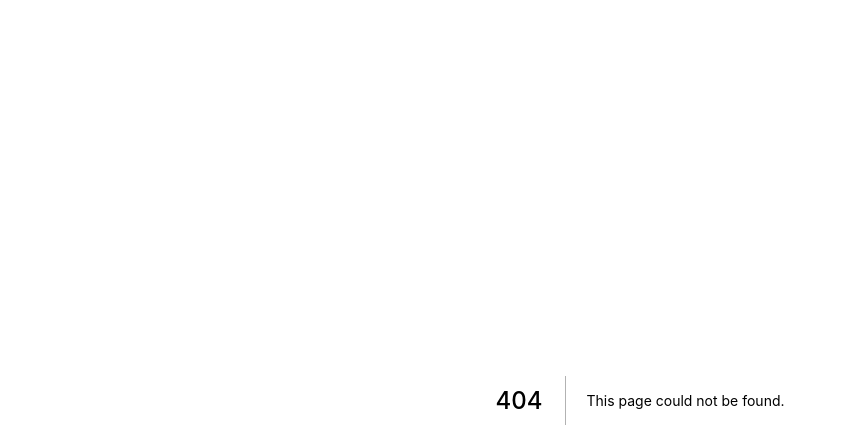
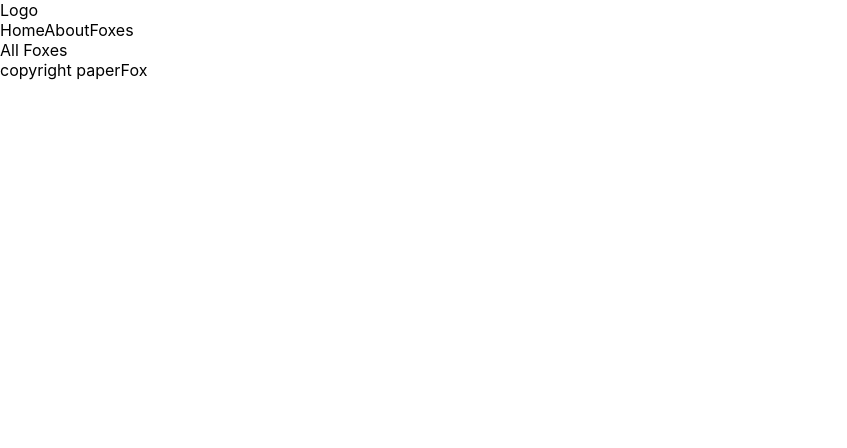
Before and after one commit to DusanVulic/NEXT-js-simple-web-page, a Next.js app: page /foxes in a window 1280 px wide. Before the commit this address had no page. Shown: the top 448 px of the page, without its empty margins (0-847 px from the left). Built offline with nearby package versions, Linux system fonts and the light colour scheme.

Commit message:
layout component

```diff
--- /dev/null
+++ b/components/Layout.js
@@ -0,0 +1,15 @@
+import React from "react";
+import Footer from "./Footer";
+import Navbar from "./Navbar";
+
+const Layout = ({ children }) => {
+  return (
+    <div className="content">
+      <Navbar />
+      {children}
+      <Footer />
+    </div>
+  );
+};
+
+export default Layout;
--- a/components/Navbar.js
+++ b/components/Navbar.js
@@ -1,12 +1,21 @@
 import React from "react";
+
+//import Link from next
+import Link from "next/link";
 
 const Navbar = () => {
   return (
     <nav>
       <div className="logo">Logo</div>
-      <a>Home</a>
-      <a>About</a>
-      <a>Fox listing</a>
+      <Link href="/">
+        <a>Home</a>
+      </Link>
+      <Link href="/about">
+        <a>About</a>
+      </Link>
+      <Link href="/foxes">
+        <a>Foxes</a>
+      </Link>
     </nav>
   );
 };
--- a/pages/_app.js
+++ b/pages/_app.js
@@ -1,7 +1,12 @@
-import '../styles/globals.css'
+import Layout from "../components/Layout";
+import "../styles/globals.css";
 
 function MyApp({ Component, pageProps }) {
-  return <Component {...pageProps} />
+  return (
+    <Layout>
+      <Component {...pageProps} />
+    </Layout>
+  );
 }
 
-export default MyApp
+export default MyApp;
--- /dev/null
+++ b/pages/foxes/index.js
@@ -0,0 +1,7 @@
+import React from "react";
+
+const Foxes = () => {
+  return <div> All Foxes</div>;
+};
+
+export default Foxes;
--- a/pages/index.js
+++ b/pages/index.js
@@ -3,11 +3,11 @@ import Image from "next/image";
 import Footer from "../components/Footer";
 import Navbar from "../components/Navbar";
 import styles from "../styles/Home.module.css";
+import Link from "next/link";
 
 export default function Home() {
   return (
     <div>
-      <Navbar />
       <h2>Home page</h2>
       <p>
         Lorem ipsum dolor sit amet consectetur adipisicing elit. Minus harum
@@ -21,7 +21,9 @@ export default function Home() {
         Lorem ipsum dolor sit amet consectetur adipisicing elit. Minus harum
         suscipit aperiam ipsum quod rerum!
       </p>
-      <Footer />
+      <Link href="/foxes">
+        <a>See foxes listing</a>
+      </Link>
     </div>
   );
 }
```
Also changed, not shown: pages/ninjas/index.js (deleted, +0 -7 lines), pages/foxes/test.js (renamed from pages/ninjas/test.js).
